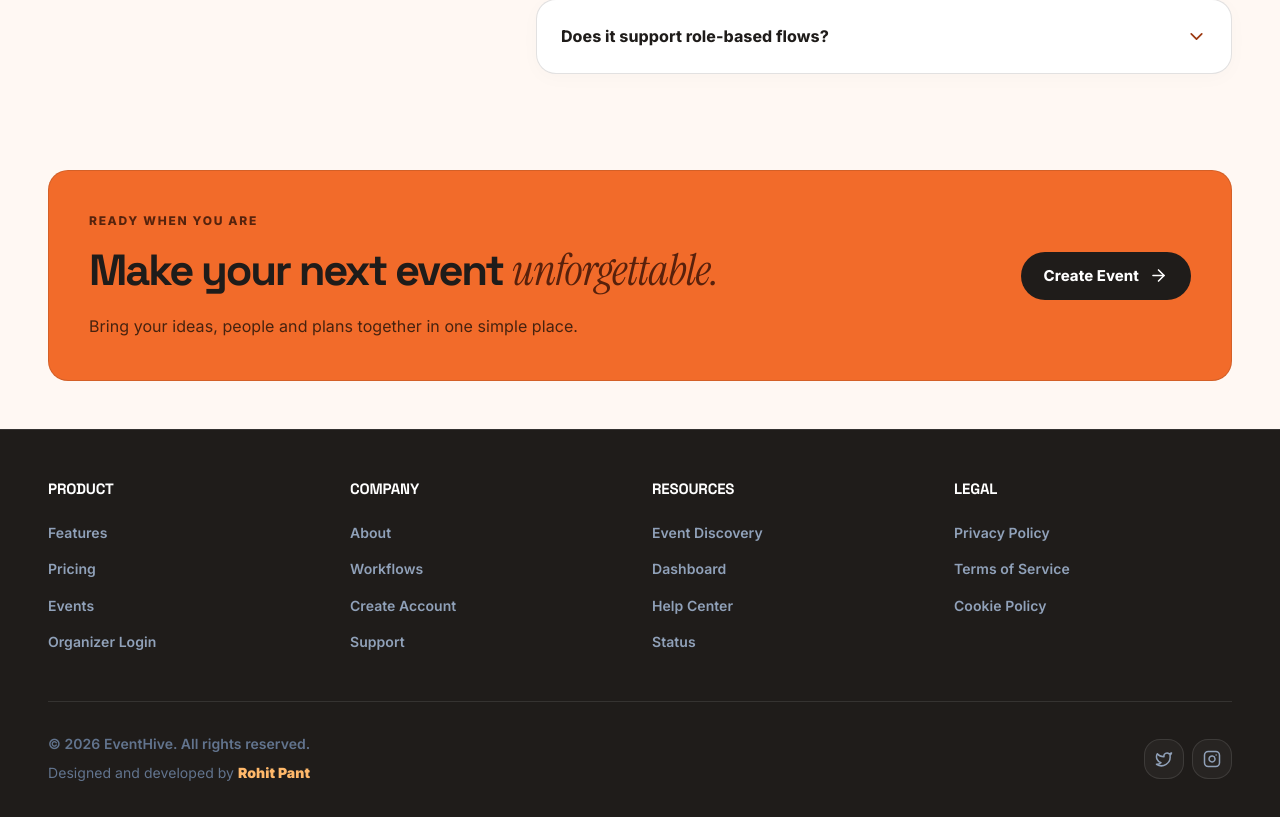
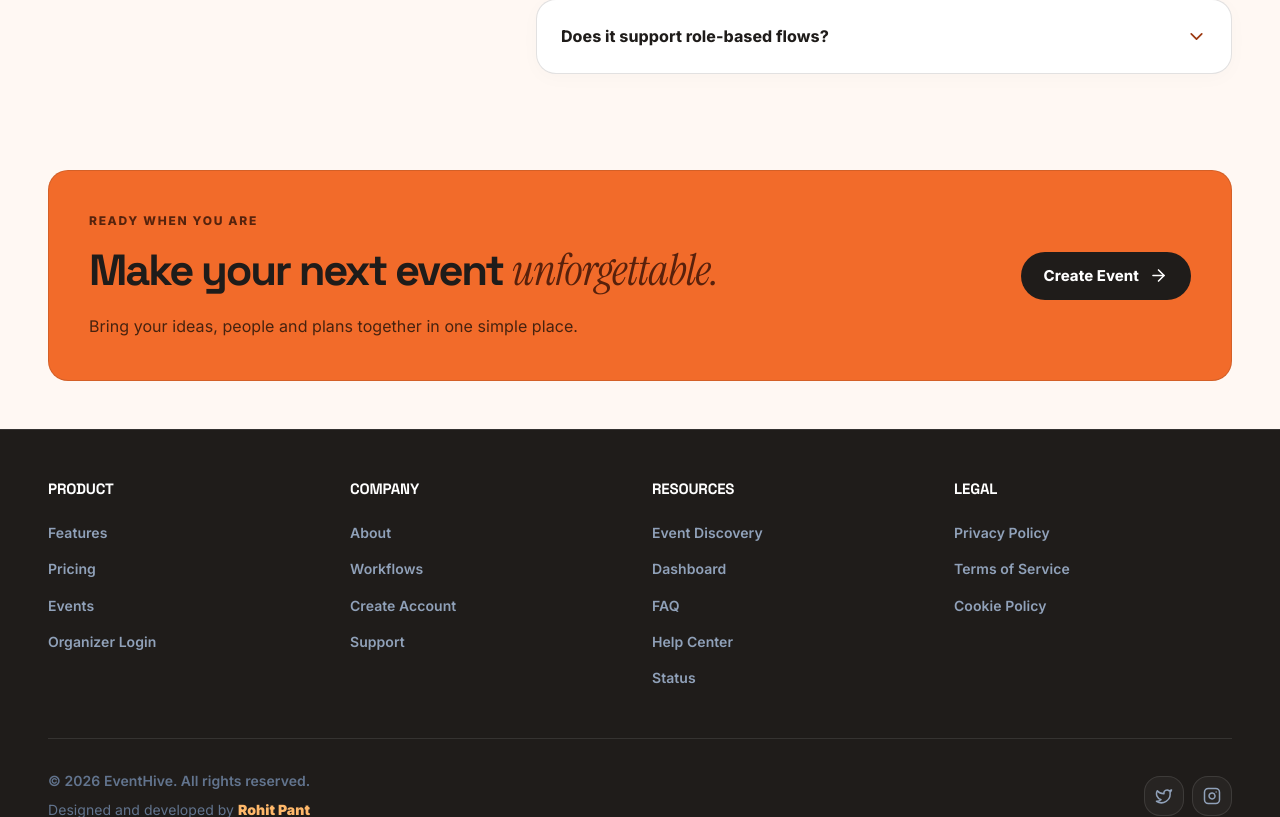
Before and after one commit to Rohit30418/EventHive, a React (Vite) app: page / in a window 1280 px wide. Shown: the part 4392-5209 px from the top of the page. Built offline with nearby package versions, Linux system fonts and the light colour scheme; no server answers.

Commit message:
feat(navigation): add direct FAQ section link to shared public footer

```diff
--- a/src/common/Footer.tsx
+++ b/src/common/Footer.tsx
@@ -26,6 +26,7 @@ const footerGroups = [
     links: [
       { label: "Event Discovery", to: "/Events" },
       { label: "Dashboard", to: "/Dashboard" },
+      { label: "FAQ", to: "/#faq" },
       { label: "Help Center", to: "mailto:help@eventhive.com", external: true },
       { label: "Status", to: "/" },
     ],
```
